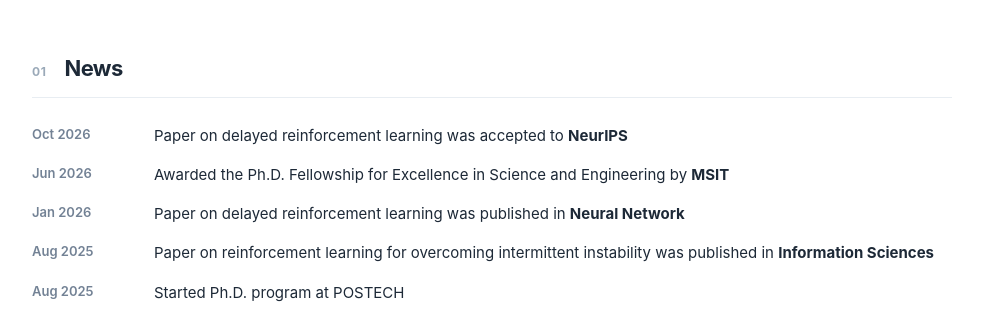
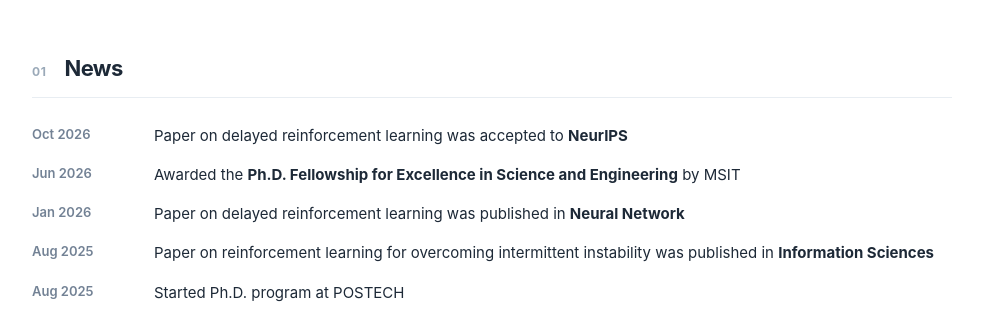
Before and after one commit to JongsooLee/jongsoolee.github.io, a plain HTML site: page index.html in a window 1280 px wide. Shown: the part 471-787 px from the top of the page, without its empty margins (148-1130 px from the left). Drawn offline with Linux system fonts and the light colour scheme.

Commit message:
Update index.html

```diff
--- a/index.html
+++ b/index.html
@@ -87,7 +87,7 @@
     <section id="news"><div class="heading"><span class="num">01</span><h2>News</h2></div>
       <div class="news">
         <div class="news-row"><span class="date">Oct 2026</span><div>Paper on delayed reinforcement learning was accepted to <strong>NeurIPS</strong></div></div>
-        <div class="news-row"><span class="date">Jun 2026</span><div>Awarded the Ph.D. Fellowship for Excellence in Science and Engineering by <strong>MSIT</strong></div></div>
+        <div class="news-row"><span class="date">Jun 2026</span><div>Awarded the <strong>Ph.D. Fellowship for Excellence in Science and Engineering</strong> by MSIT</div></div>
         <div class="news-row"><span class="date">Jan 2026</span><div>Paper on delayed reinforcement learning was published in <strong>Neural Network</strong></div></div>
         <div class="news-row"><span class="date">Aug 2025</span><div>Paper on reinforcement learning for overcoming intermittent instability was published in <strong>Information Sciences</strong></div></div>
         <div class="news-row"><span class="date">Aug 2025</span><div>Started Ph.D. program at POSTECH</div></div>
```
